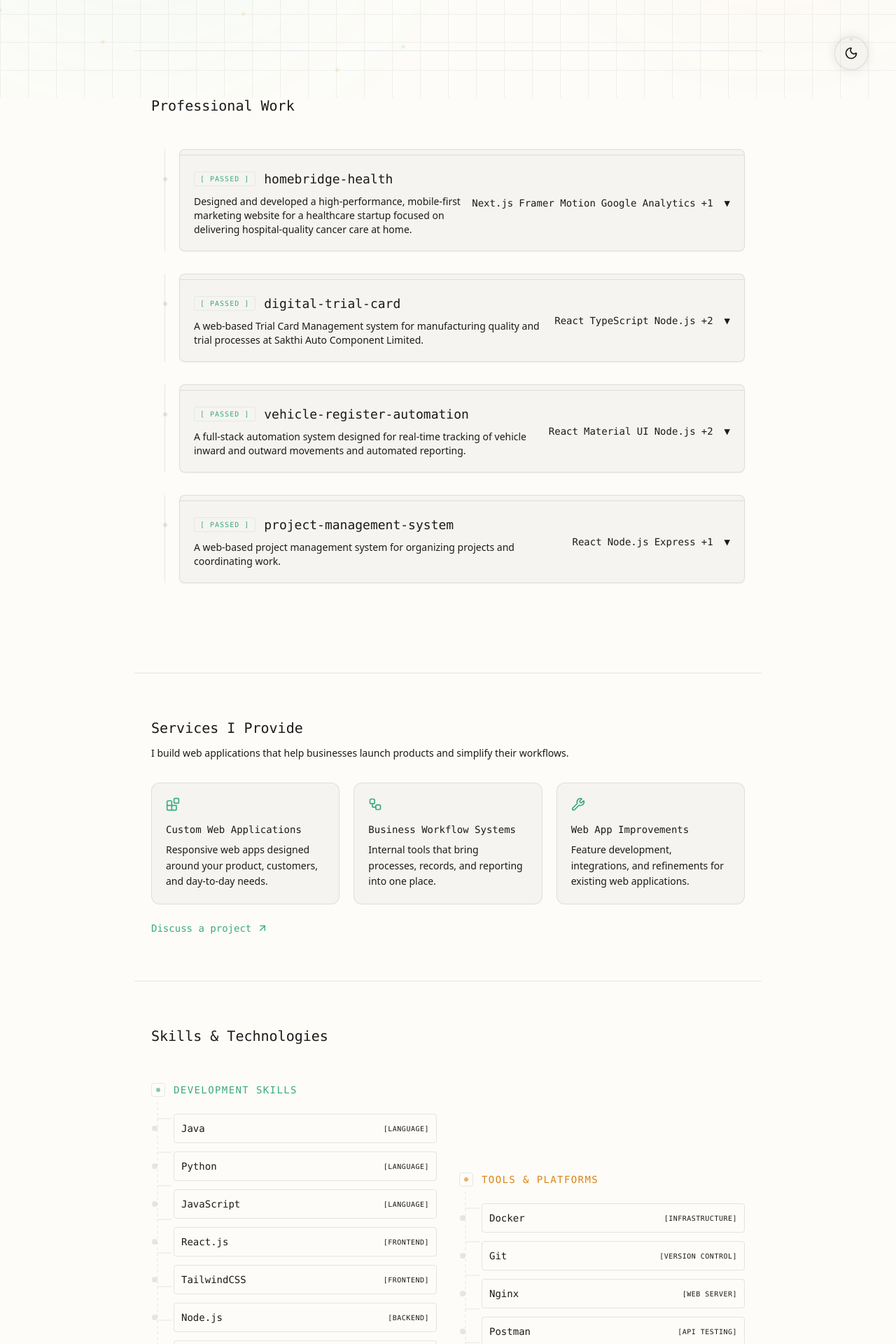
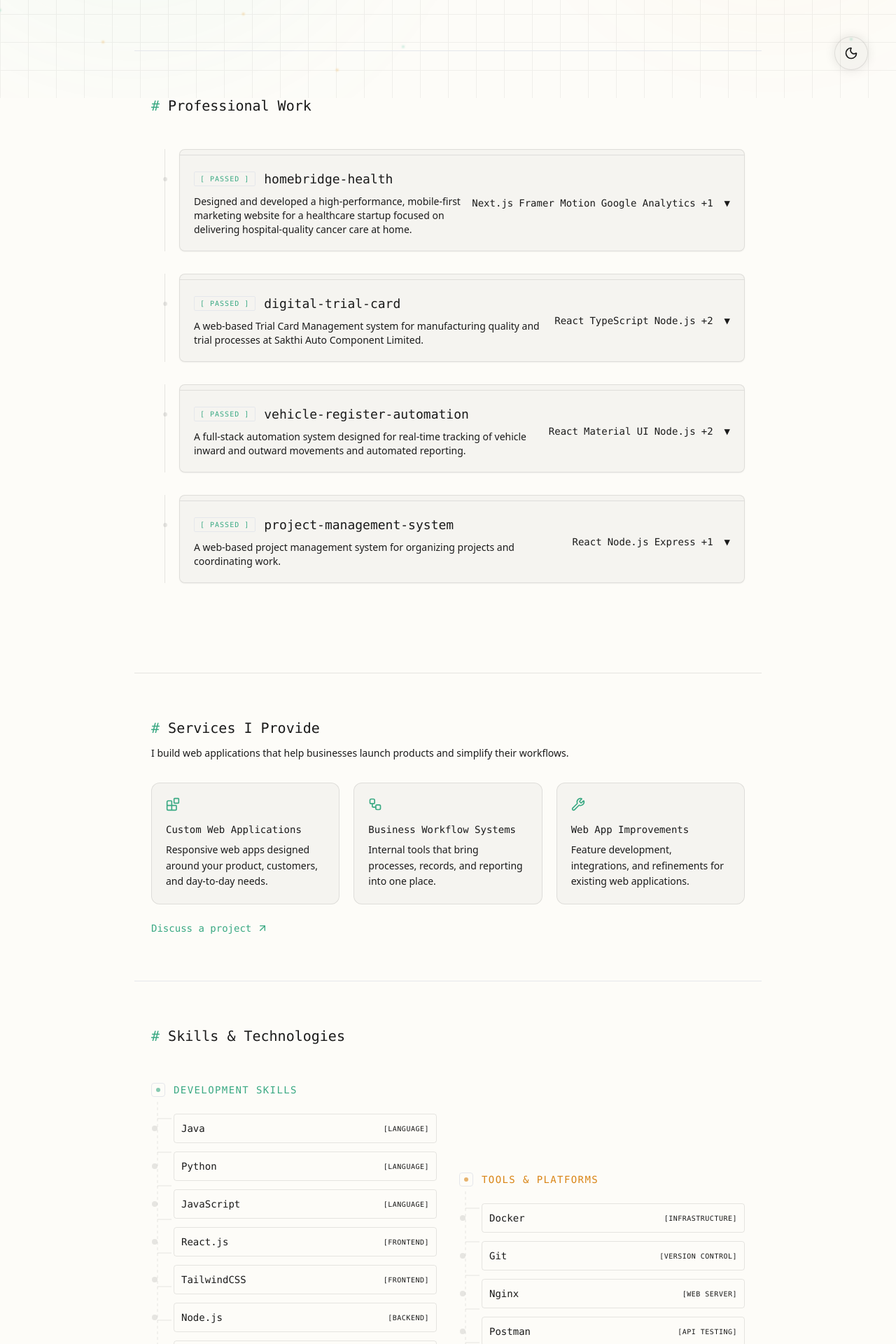
Before and after one commit to Dhineshkumaran/Portfolio, a Next.js app: page / in a window 1280 px wide. Shown: the part 660-2580 px from the top of the page at 70% size. Built offline with nearby package versions, Linux system fonts and the light colour scheme.

Commit message:
Add hash markers to section headings

```diff
--- a/app/page.tsx
+++ b/app/page.tsx
@@ -26,7 +26,7 @@ export default function Home() {
             <div className="absolute top-20 bottom-0 left-[33px] md:left-[41px] w-px bg-border/50 z-0 hidden sm:block" />
 
             <h2 className="font-mono text-xl text-foreground mb-12 relative z-10">
-                Professional Work
+                <span className="text-teal">#</span> Professional Work
             </h2>
 
             <div className="space-y-8 mb-16">
@@ -39,7 +39,7 @@ export default function Home() {
 
             {/* Personal projects hidden at the user's request.
             <h2 className="font-mono text-xl text-foreground mb-12 relative z-10 bg-background inline-block pr-4">
-                Personal Projects
+                <span className="text-teal">#</span> Personal Projects
             </h2>
 
             <div className="space-y-8">
--- a/components/Achievements.tsx
+++ b/components/Achievements.tsx
@@ -7,7 +7,7 @@ export default function Achievements() {
     return (
         <section className="py-16 max-w-4xl mx-auto px-6 border-t border-border scroll-mt-32" id="achievements">
             <h2 className="font-mono text-xl text-foreground mb-8">
-                Achievements &amp; Awards
+                <span className="text-teal">#</span> Achievements &amp; Awards
             </h2>
 
             <div className="grid md:grid-cols-2 lg:grid-cols-4 gap-6">
--- a/components/Certifications.tsx
+++ b/components/Certifications.tsx
@@ -8,7 +8,7 @@ export default function Certifications() {
     return (
         <section className="py-16 max-w-4xl mx-auto px-6 border-t border-border scroll-mt-32" id="certifications">
             <h2 className="font-mono text-xl text-foreground mb-8">
-                Certifications
+                <span className="text-teal">#</span> Certifications
             </h2>
 
             <div className="grid grid-cols-2 md:grid-cols-4 gap-6">
--- a/components/Education.tsx
+++ b/components/Education.tsx
@@ -7,7 +7,7 @@ export default function Education() {
     return (
         <section className="py-16 max-w-4xl mx-auto px-6 border-t border-border scroll-mt-32" id="education">
             <h2 className="font-mono text-xl text-foreground mb-8">
-                Education
+                <span className="text-teal">#</span> Education
             </h2>
 
             <div className="space-y-6 relative before:absolute before:left-4 before:top-2 before:bottom-2 before:w-px before:bg-border">
--- a/components/Services.tsx
+++ b/components/Services.tsx
@@ -22,7 +22,7 @@ export default function Services() {
     return (
         <section className="py-16 max-w-4xl mx-auto px-6 border-t border-border scroll-mt-32" id="services">
             <h2 className="font-mono text-xl text-foreground mb-3">
-                Services I Provide
+                <span className="text-teal">#</span> Services I Provide
             </h2>
             <p className="text-foreground/60 text-sm mb-8 max-w-2xl">
                 I build web applications that help businesses launch products and simplify their workflows.
--- a/components/SkillsArchitecture.tsx
+++ b/components/SkillsArchitecture.tsx
@@ -34,7 +34,7 @@ export default function SkillsArchitecture() {
             />
 
             <h2 className="font-mono text-xl text-foreground mb-12 relative z-10">
-                Skills &amp; Technologies
+                <span className="text-teal">#</span> Skills &amp; Technologies
             </h2>
 
             <div className="relative z-10 flex flex-col md:flex-row gap-16 md:gap-8">
--- a/components/Stats.tsx
+++ b/components/Stats.tsx
@@ -25,7 +25,7 @@ export default function Stats() {
     return (
         <section className="py-16 max-w-4xl mx-auto px-6 border-t border-border" id="stats">
             <h2 className="font-mono text-xl text-foreground mb-8">
-                Coding Activity
+                <span className="text-teal">#</span> Coding Activity
             </h2>
 
             <div className="grid lg:grid-cols-2 gap-6">
```
